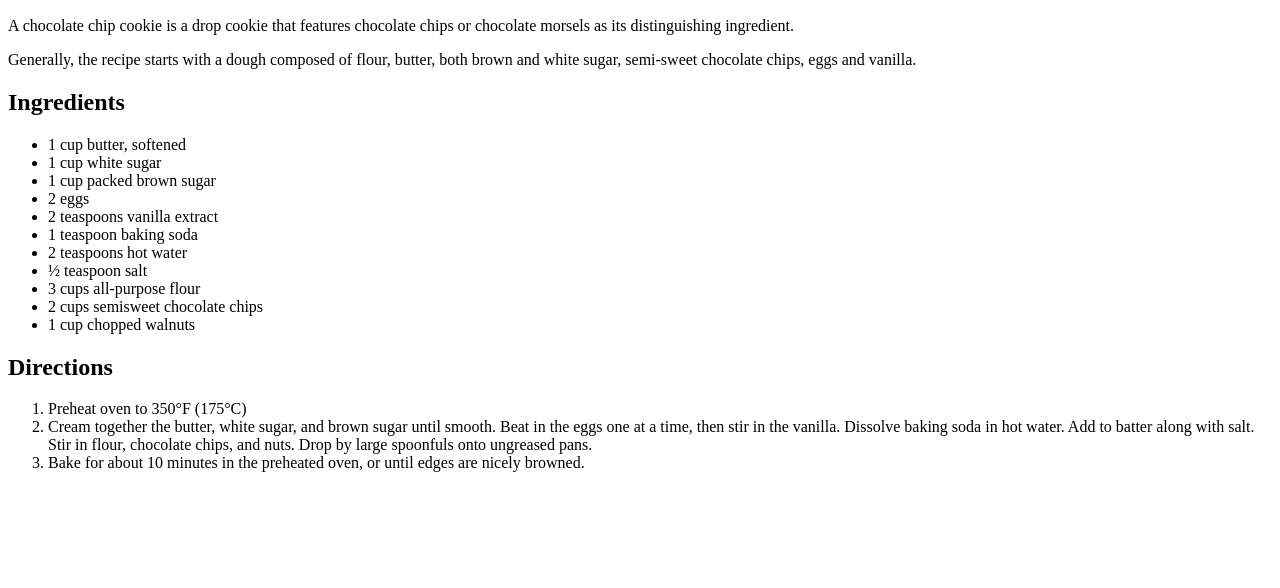
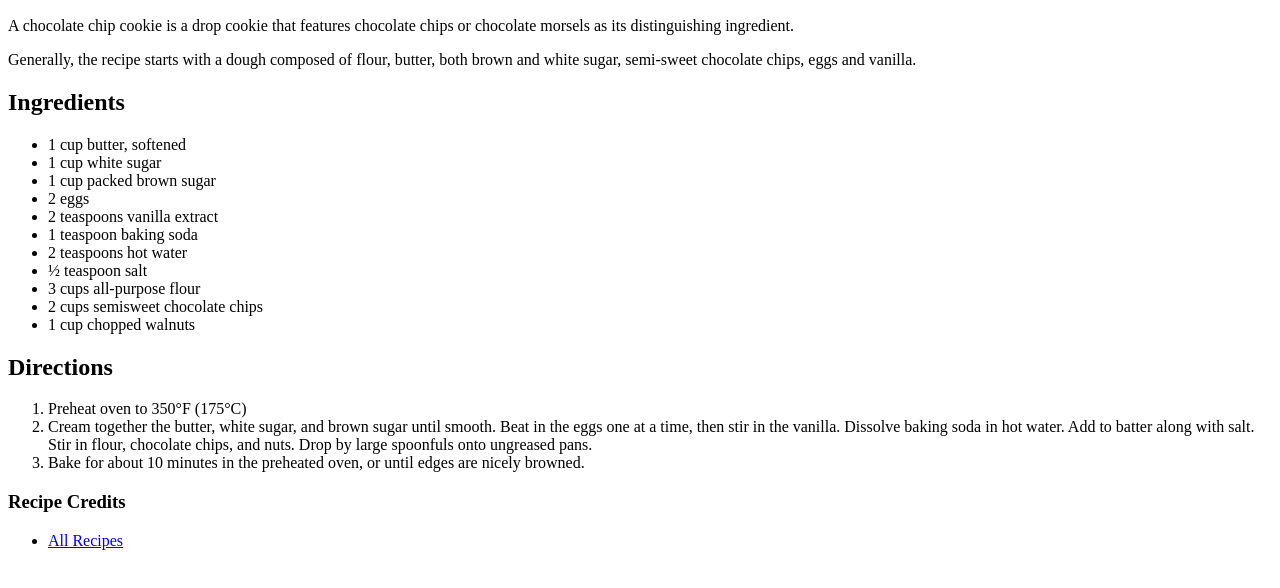
Before and after one commit to B-joyy/odin-recipes, a plain HTML site: page recipes/cookies.html in a window 1280 px wide. Shown: the part 110-698 px from the top of the page. Drawn offline with Linux system fonts and the light colour scheme.

Commit message:
Added recipe credits

```diff
--- a/recipes/cookies.html
+++ b/recipes/cookies.html
@@ -50,5 +50,15 @@
                 are nicely browned.
             </li>
         </ol>
+
+        <h3>Recipe Credits</h3>
+        <ul>
+            <li>
+                <a
+                    href="https://www.allrecipes.com/recipe/10813/best-chocolate-chip-cookies/"
+                    >All Recipes</a
+                >
+            </li>
+        </ul>
     </body>
 </html>
```
Also changed, not shown: recipes/lasagna.html (+10 -0 lines), recipes/quiche.html (+9 -0 lines).
